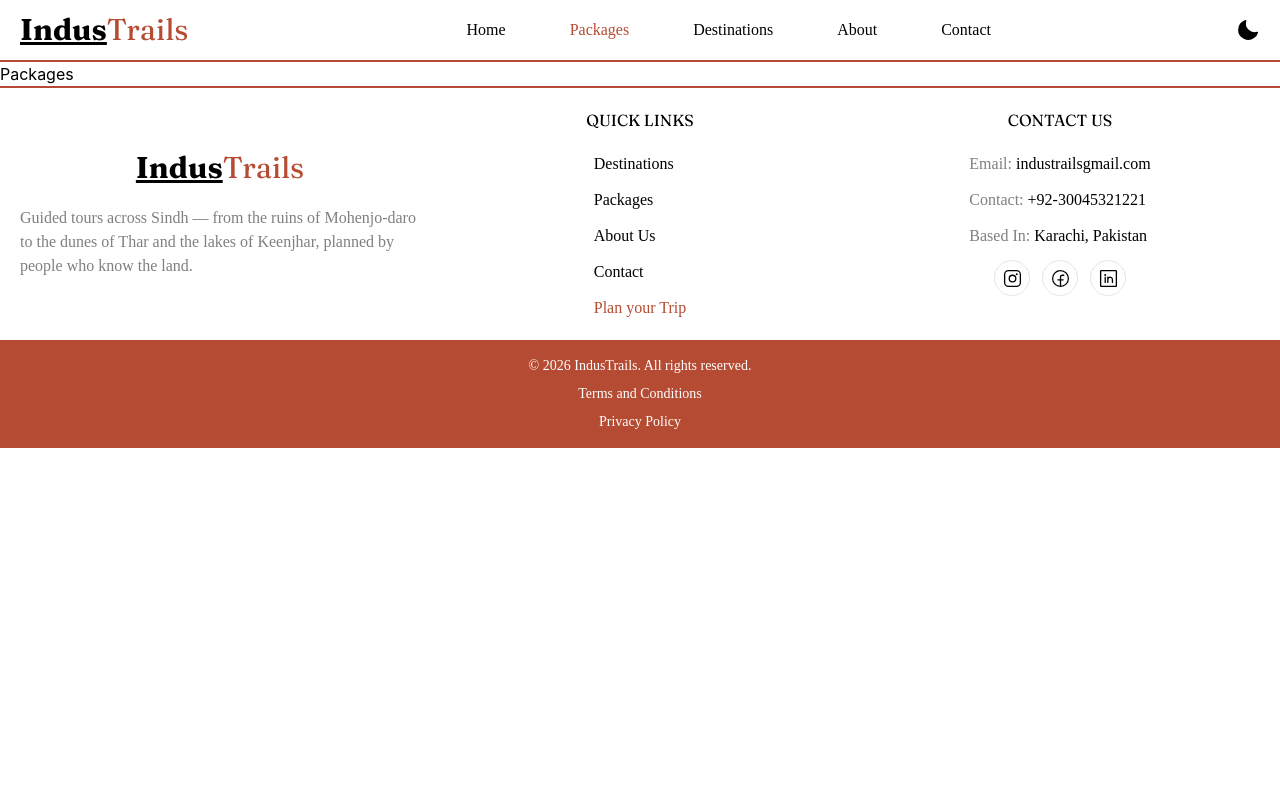
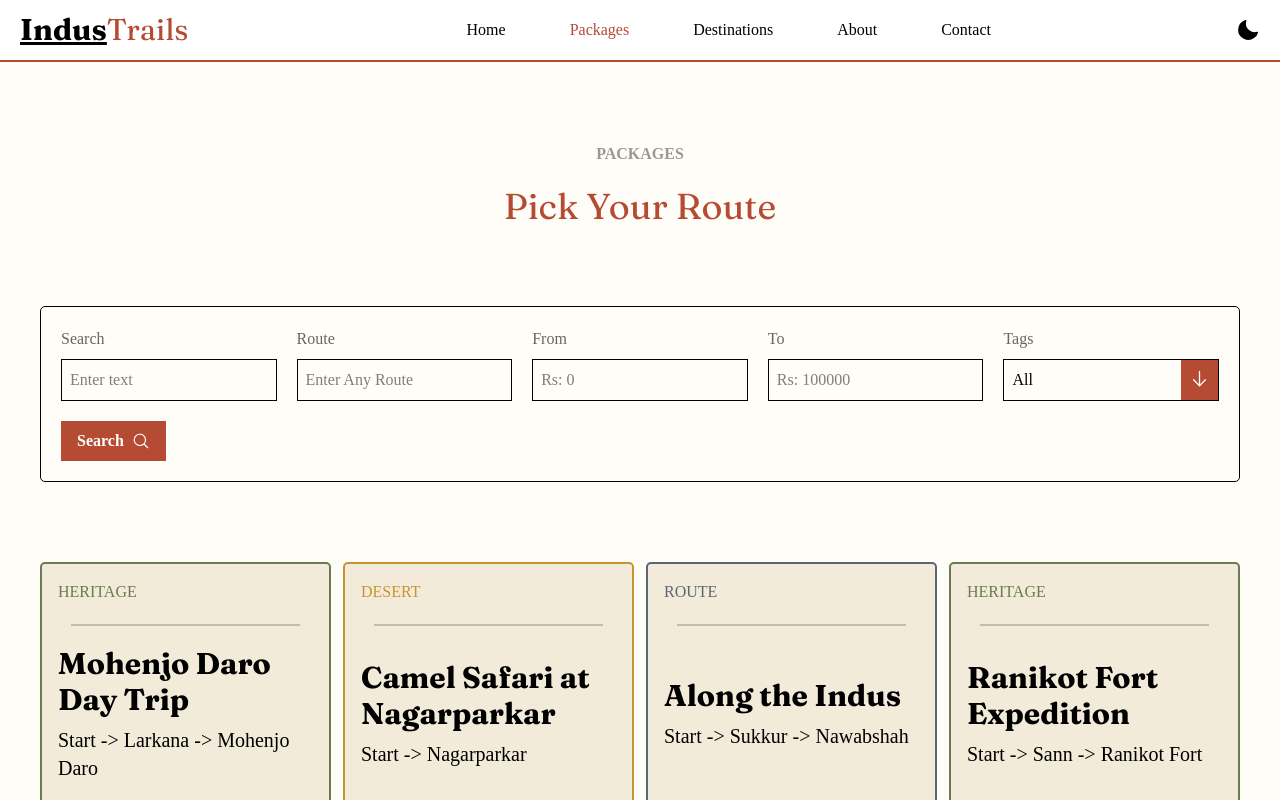
Before and after one commit to MShahbazh/IndusTrails, a React (Vite) app: page /packages in a window 1280 px wide. Shown: the top 800 px of the page. Built offline with nearby package versions, Linux system fonts and the light colour scheme; a web font is replaced by a local one.

Commit message:
Added Packages, Destinations

```diff
--- a/src/components/About/About.jsx
+++ b/src/components/About/About.jsx
@@ -2,8 +2,8 @@ function About(){
     return(
         <div className=" bg-nav flex flex-col items-center justify-center py-20 px-10 gap-10">
 
+               <div className="flex flex-col items-center justify-center gap-4 ">
                 <h1 className='text-md text-text/40 font-gsans font-bold'>ABOUT</h1>
-               <div className="flex flex-col items-center justify-center gap-4 ">
                  <h1 className='text-4xl font-fraunces text-rust'>Why do we Exist ?</h1>
                 <p className="text-text/50 font-gsans">A Sindh Focused Tour and Travelling Site with Complete Packages and Amazing Experience</p>
                </div >
@@ -12,7 +12,7 @@ function About(){
                </p>
                <div className="grid grid-cols-1 md:grid-cols-3 font-gsans w-full gap-5 text-text" >
                 <div className='w-full flex flex-col items-center justify-center border-2 rounded-[5px] border-text p-5'>
-                    <h1 className="text-2xl">20+</h1>
+                    <h1 className="text-2xl">12+</h1>
                     <p className="text-xl">Packages</p>
                 </div>
                 <div className='w-full flex flex-col items-center justify-center border-2 rounded-[5px] border-text p-5'>
--- a/src/components/Cards/PackagesCard.jsx
+++ b/src/components/Cards/PackagesCard.jsx
@@ -14,9 +14,9 @@ function back(tag,element){
         if(element=="bg") return "bg-spiritual"
     }
     else if(tag=="Coastal"){
-        if(element=="border") return "border-coastal"
-        if(element=="text") return "text-coastal"
-        if(element=="bg") return "bg-coastal"
+        if(element=="border") return "border-indus"
+        if(element=="text") return "text-indus"
+        if(element=="bg") return "bg-indus"
     }
     else if(tag=="Desert") {
         if(element=="border") return "border-sand"
@@ -37,7 +37,7 @@ function back(tag,element){
 
 function PackCard({value}){
     return(
-    <div className={`h-full group hover:scale-105 bg-nav2  text-text font-gsans  border-2  ${back(value.tag,"border")} rounded-[5px]  flex flex-col items-center p-4 gap-7 justify-center w-full`}>
+    <div className={`h-full group hover:scale-105 bg-nav2  text-text font-gsans  border-2  ${back(value.tag,"border")} rounded-[5px]  flex flex-col items-center p-4 gap-5 justify-center w-full`}>
             <div className={`flex justify-start shrink-0      items-center w-full uppercase ${back(value.tag,"text")} `}>
                 <h1>{value.tag}</h1>
             </div>
@@ -47,7 +47,7 @@ function PackCard({value}){
                 <h1 className='text-md sm:text-xl'>{value.route}</h1>
             </div>
             <div className='w-[90%] h-0 border-t-2 border-text/20'></div>
-            <div className=" h-[5rem] grid grid-cols-3 w-full grid-row-1">
+            <div className=" h-[3rem] grid grid-cols-3 w-full grid-row-1">
                 <div className="grid-cols-1 gap-2   flex flex-col items-center justify-center">
                     <CalendarBlankIcon size={25}/>
                     <h1 className='text-xs sm:text-md'>{value.time}</h1>
--- a/src/components/Home/Home.jsx
+++ b/src/components/Home/Home.jsx
@@ -3,12 +3,14 @@ import {camel,camel2,camel3,camel4} from '../../assets'
 import {destinations,packages} from '../../data/data'
 import {DesCard,PackCard} from '../index'
 import { ArrowRightIcon } from '@phosphor-icons/react'
+import { useState } from 'react'
 
 function Home(){
-    let dests=[];
-    let packs=[];
-    for(let i=0;i<3;i++) dests.push(destinations[i]);
-    for(let i=0;i<3;i++) packs.push(packages[i]);
+
+    const [dests,setDests]=useState([destinations[0],destinations[1],destinations[2]])
+
+    const [packs,setPacks]=useState([packages[0],packages[1],packages[2]])
+
     const whyChoose=[
         [0,"Local Guides","Every Trip is Led by an Expert Local Guide from the Region"],
         [1,"Small Groups","Max 12 Travellers per trip so the ruins and desert stay quiet"],
--- a/src/components/Packages/Packages.jsx
+++ b/src/components/Packages/Packages.jsx
@@ -1,6 +1,91 @@
+import { MagnifyingGlassIcon,ArrowDownIcon  } from "@phosphor-icons/react"
+import { useState } from "react"
+import { packages, packageTags,filterPackages } from "../../data/data"
+import PackCard from "../Cards/PackagesCard"
+
 function Packages(){
+    const [dropDown,setDropDown]=useState(false)
+    const [search,setSearch]=useState({name:"",from:"",to:"",tag:"All",route:""})
+    const [pack,setPack]=useState(packages)
+
     return(
-        <h1>Packages</h1>
+        <div className=" bg-nav flex flex-col items-center justify-center py-20 px-10 gap-20">
+               <div className="flex flex-col items-center justify-center w-full  gap-5  ">
+                 <h1 className='text-md text-text/40 font-gsans font-bold'>PACKAGES</h1>
+                <h1 className='text-4xl text-rust font-fraunces'>Pick Your Route</h1>
+               </div >
+               <div className="w-full grid lg:grid-cols-5 font-gsans text-text gap-5 border p-5 rounded-[5px]">
+
+                    <div className=" text-md flex flex-col items-start justify-center gap-2">
+                        <label  className="text-md text-text/60" htmlFor="">Search</label>
+                        <input value={search.name} onChange={(e)=>{setSearch({...search,name:e.target.value})}} className="outline-none border w-full p-2  focus:border-rust" placeholder="Enter text" type="text" />
+                    </div>
+                    <div className=" text-md flex flex-col items-start justify-center gap-2">
+                        <label  className="text-md text-text/60" htmlFor="">Route</label>
+                        <input value={search.route} onChange={(e)=>{setSearch({...search,route:e.target.value})}} className="outline-none border w-full p-2  focus:border-rust" placeholder="Enter Any Route" type="text" />
+                    </div>
+
+                    <div className=" text-md flex flex-col items-start justify-center gap-2">
+                        <label className="text-md text-text/60" htmlFor="from">From</label>
+                        <input value={search.from} onChange={(e)=>{setSearch({...search,from:e.target.value})}} className="outline-none border w-full p-2  focus:border-rust" placeholder="Rs: 0" type="number" />
+                    </div>
+                    <div className=" text-md flex flex-col items-start justify-center gap-2">
+                        <label className="text-md text-text/60" htmlFor="to">To</label>
+                        <input value={search.to} onChange={(e)=>{setSearch({...search,to:e.target.value})}} className="outline-none border w-full p-2  focus:border-rust" placeholder="Rs: 100000" type="number" />
+                    </div>
+                    <div className=" text-md flex flex-col items-start justify-center gap-2 relative">
+                        <h1 className="text-md text-text/60" >Tags</h1>
+                        <div className={`outline-none border w-full  focus:border-rust flex flex-row`}>
+                            <h1 className="flex-1 p-2">{search.tag}</h1>
+                            <div onClick={()=>{setDropDown(!dropDown)}} className="flex-0  p-2 bg-rust cursor-pointer">
+                                <ArrowDownIcon className={`text-white ${dropDown?`rotate-180`:`rotate-0`}`} size={21}/>
+                            </div>
+                        </div>
+                        {
+                            dropDown &&
+                            <div className="absolute z-50 w-full top-full border-x bg-nav2 flex flex-col">
+                                {
+                                    packageTags.map((element)=>{
+                                        return(
+                                            <div key={element} onClick={()=>{
+                                                setSearch({...search,tag:element})
+                                                setDropDown(false)
+                                            }} className={`border-b p-2 cursor-pointer ${search.tag==element? "bg-rust text-white":""}`}>
+                                                <h1>{element}</h1>
+                                            </div>
+                                        )
+                                    })
+                                }
+                            </div>
+                        }
+                    </div>
+                    <div className=" flex justify-start w-full relative">
+                        <button onClick={()=>{
+                            setPack(filterPackages(search))
+                        }} className=' outline-none font-bold px-4 py-2 group hover:scale-105 bg-rust cursor-pointer text-white flex flex-row items-center justify-center gap-2'>
+                            <h1>Search</h1>
+                            <MagnifyingGlassIcon size={18} className='group-hover:scale-105'/>
+                        </button>
+                    </div>
+               </div>
+               <div className="w-full  gap-x-3 gap-y-4 grid lg:grid-cols-4">
+                    {
+
+
+                            pack.map((element)=>{
+                                return(
+                                    <div key={element.id}>
+                                        <PackCard value={element}/>
+                                    </div>
+                                )
+                            })
+
+                    }
+
+               </div>
+
+
+        </div>
     )
 }
 
--- a/src/data/data.js
+++ b/src/data/data.js
@@ -67,6 +67,7 @@ const destinations=[
         tag:"Heritage"
     },
 ]
+const packageTags=["All","Heritage","Desert","Route","Wildlife","Coastal","Spiritual"]
 
 const packages=[
 
@@ -211,4 +212,41 @@ const packages=[
 
 ]
 
-export {destinations, packages,destinationTags}
+function filterPackages({name,from,to,tag,route}){
+    return packages.filter((element)=>{
+        if(tag=="All" || element.tag==tag) return true;
+        return false
+    }).filter((element)=>{
+        if(name==' '||name=='->') return false
+        else if(name==""){
+            return true;
+        }
+        else{
+            const lower=element.name.toLowerCase()
+            if(lower.includes(name.toLowerCase())) return true
+        }
+        return false;
+    }).filter((element)=>{
+        if(route==' '||route=='->') return false
+        else if(route==""){
+            return true;
+        }
+        else{
+            const lower=element.route.toLowerCase()
+            if(lower.includes(route.toLowerCase())) return true
+        }
+        return false;
+
+    }).filter((element)=>{
+        const price=Number(element.price.split(' ')[1])
+        if(to){
+            if(price>Number(to)) return false
+        }
+        if(from){
+            if(price<Number(from)) return false
+        }
+        return true
+    })
+}
+
+export {destinations, packages,destinationTags,packageTags,filterPackages}
```
Also changed, not shown: src/components/Destinations/Destinations.jsx (+10 -15 lines).
